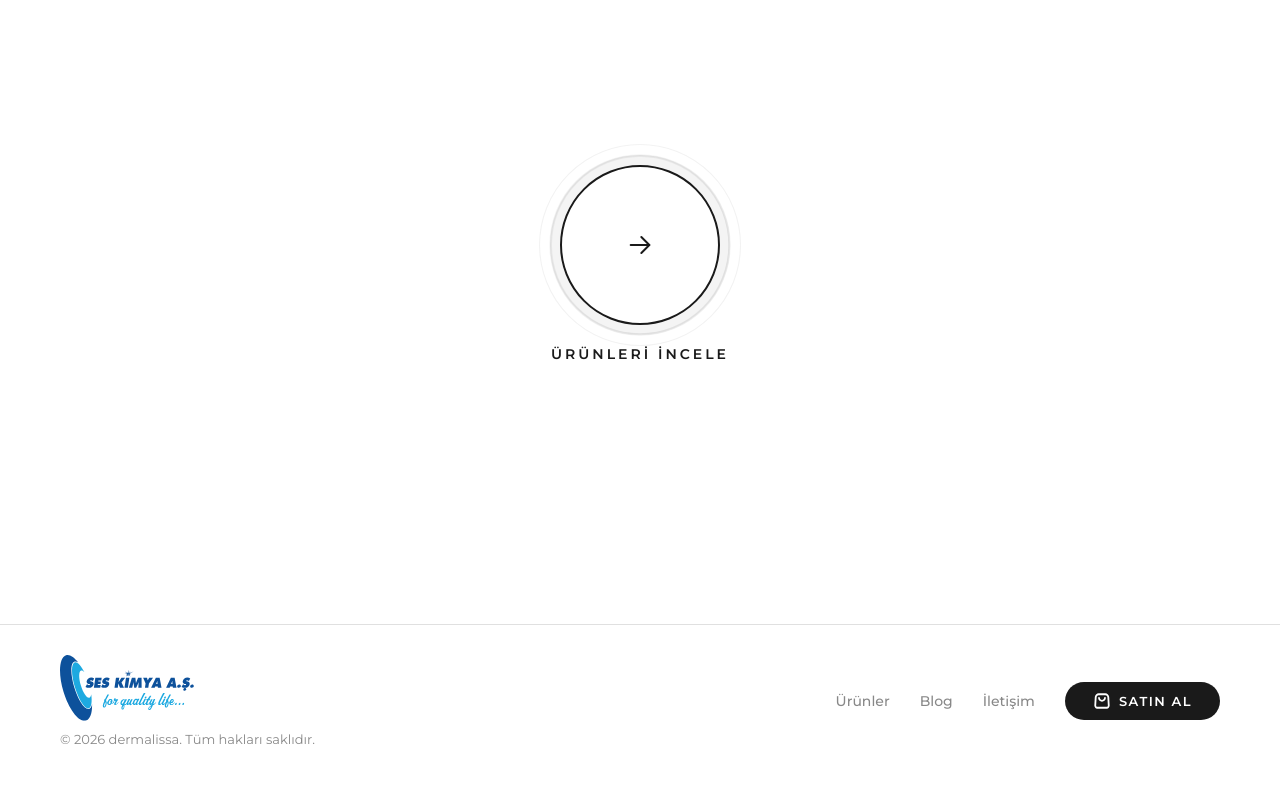
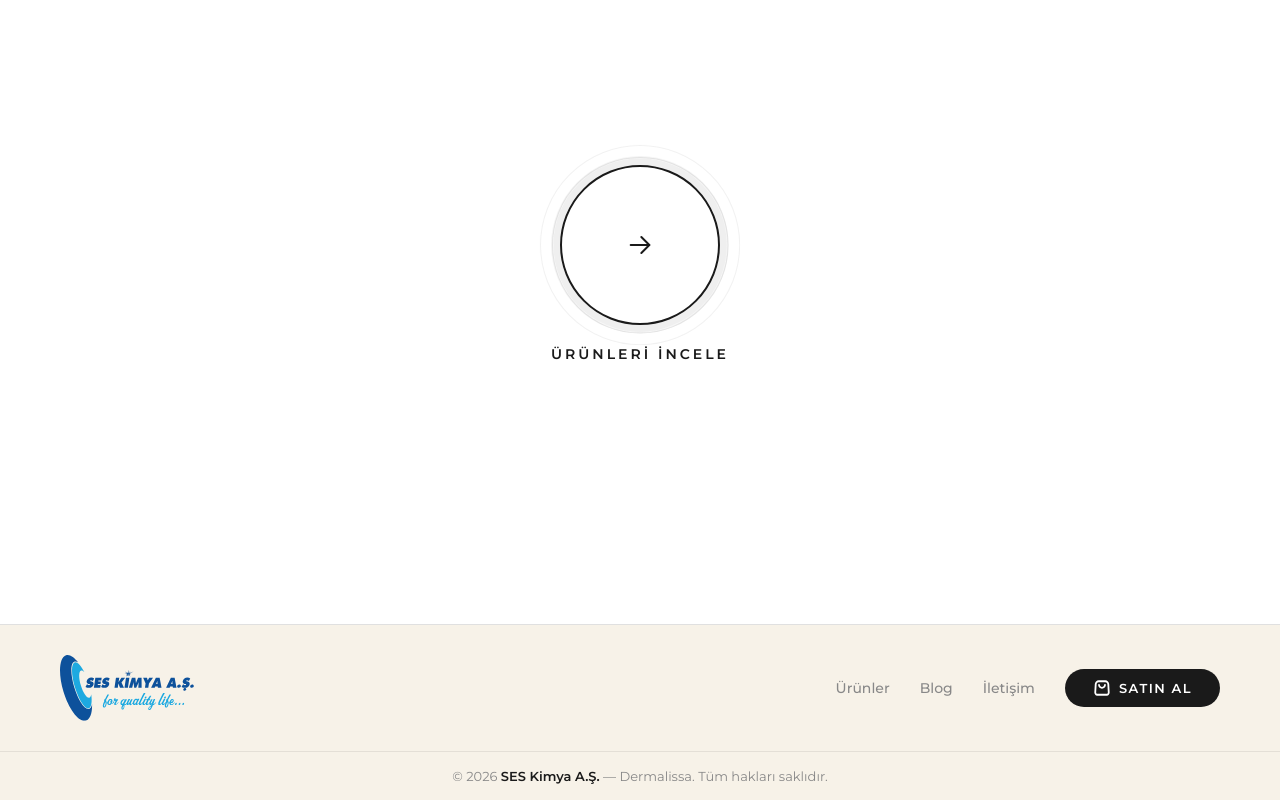
Before and after one commit to fuatogur/dermalissa, a React (Vite) app: page /tr in a window 1280 px wide. Shown: the part 176-976 px from the top of the page. Before the commit the page ends 953 px from the top, so only its background shows below. Built offline with nearby package versions, Linux system fonts and the light colour scheme.

Commit message:
sdgsdgsd

```diff
--- a/src/components/Footer.jsx
+++ b/src/components/Footer.jsx
@@ -35,13 +35,11 @@ export default function Footer({onProductsClick, currentLang}) {
     return (
         <footer className="footer">
 
+            <div className="footer__main">
                 <div className="footer__logo-box">
                     <a href="https://seskimya.com" target="_blank" rel="noopener noreferrer" className="footer__center">
                         <img src="/ses-kimya.svg" alt="SES Kimya A.S." className="footer__partner-logo"/>
                     </a>
-                <div className="footer__copyright">
-                    &copy; {new Date().getFullYear()} dermalissa. {texts.rights}
-                </div>
                 </div>
 
                 <nav className="footer__nav">
@@ -54,6 +52,13 @@ export default function Footer({onProductsClick, currentLang}) {
                         {texts.buy}
                     </button>
                 </nav>
+            </div>
+
+            <div className="footer__bottom">
+                <div className="footer__copyright">
+                    &copy; {new Date().getFullYear()} <strong>SES Kimya A.Ş.</strong> — Dermalissa. {texts.rights}
+                </div>
+            </div>
 
             {buyOpen && (
                 <div className="buy-modal-overlay" onClick={() => setBuyOpen(false)}>
--- a/src/styles/index.css
+++ b/src/styles/index.css
@@ -1056,21 +1056,35 @@ img {
 /* ============ FOOTER ============ */
 .footer {
     border-top: 1px solid var(--color-border);
+    background: #f7f2e8;
+}
+
+.footer__main {
     padding: 30px 60px;
     display: flex;
     align-items: center;
     justify-content: space-between;
-    background: var(--color-light);
 }
 
 .footer__logo-box {
-
+    display: flex;
+    align-items: center;
+}
+
+.footer__bottom {
+    border-top: 1px solid rgba(0, 0, 0, 0.08);
+    padding: 16px 60px;
 }
 
 .footer__copyright {
     font-size: 13px;
     color: var(--color-gray);
-    margin-top: 10px;
+    text-align: center;
+}
+
+.footer__copyright strong {
+    color: var(--color-dark);
+    font-weight: 600;
 }
 
 .footer__center {
@@ -1661,11 +1675,15 @@ img {
         max-width: 100%;
     }
 
-    .footer {
+    .footer__main {
         flex-direction: column-reverse;
         gap: 20px;
         text-align: center;
         padding: 20px;
+    }
+
+    .footer__bottom {
+        padding: 14px 20px;
     }
 
     .product-page {
```
Lines whose indentation alone changed are shown as unchanged.
